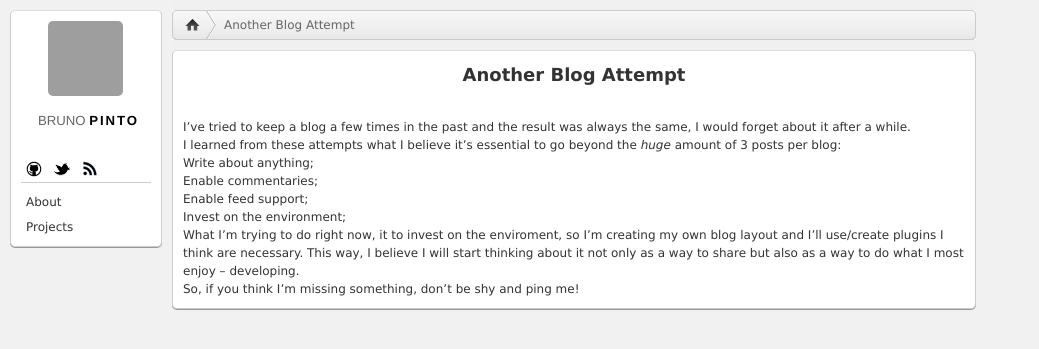
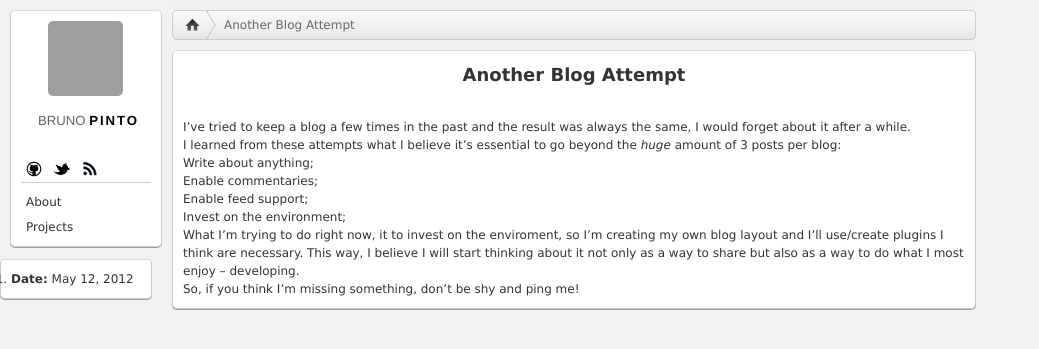
Before and after one commit to bpinto/bpinto.github.com, a Jekyll site: the page built from _posts/2012-05-12-another-blog-attempt.markdown, in a window 1280 px wide, cut to the strip 0-349 px from the top of the page. Shown: the whole strip, without its empty margins (0-1039 px from the left). Built offline with Jekyll 4.4.1, drawn with Linux system fonts in a browser that asks for light colours; grey boxes are pictures that could not be loaded.

Commit message:
info section added to posts

```diff
--- a/_layouts/post.html
+++ b/_layouts/post.html
@@ -14,9 +14,13 @@ layout: layout
 </section>
 
 <section class="content box">
-  <h1>
-    {{ page.title }}
-  </h1>
+  <h1>{{ page.title }}</h1>
 
   {{ content }}
 </section>
+
+<section class="info box">
+  <ol>
+    <li><b>Date:</b> {{ page.date | date: "%B %e, %Y" }}</li>
+  </ol>
+</section>
```
